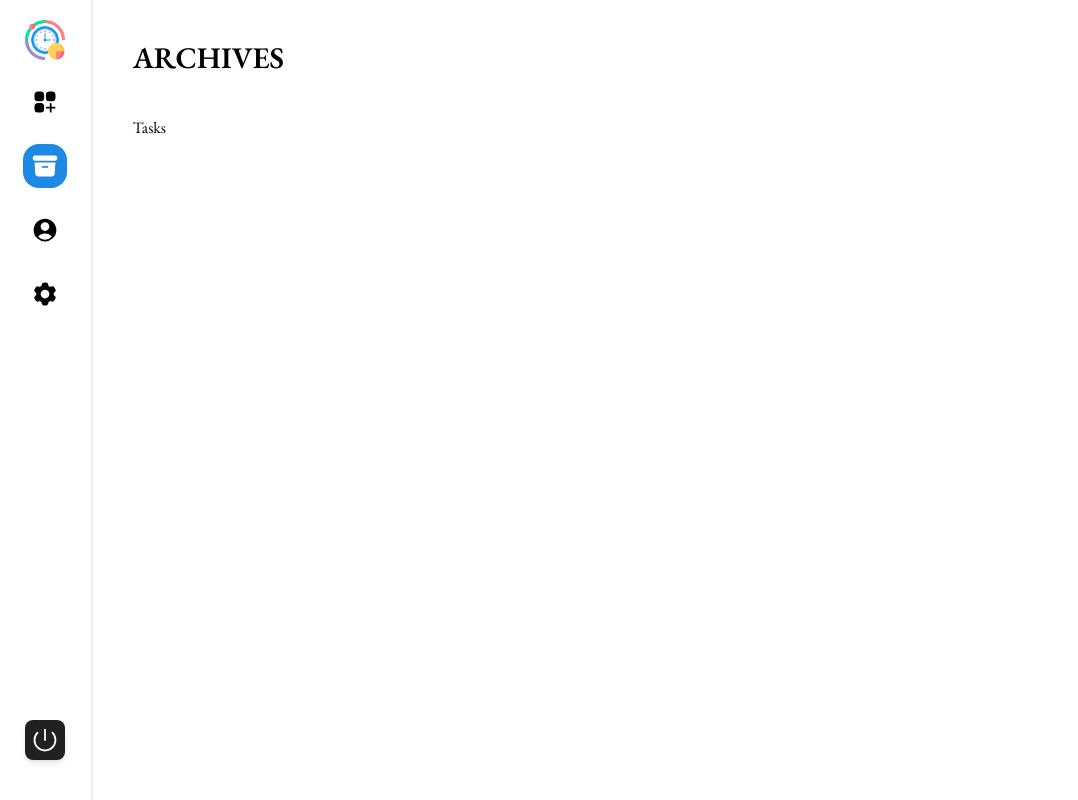
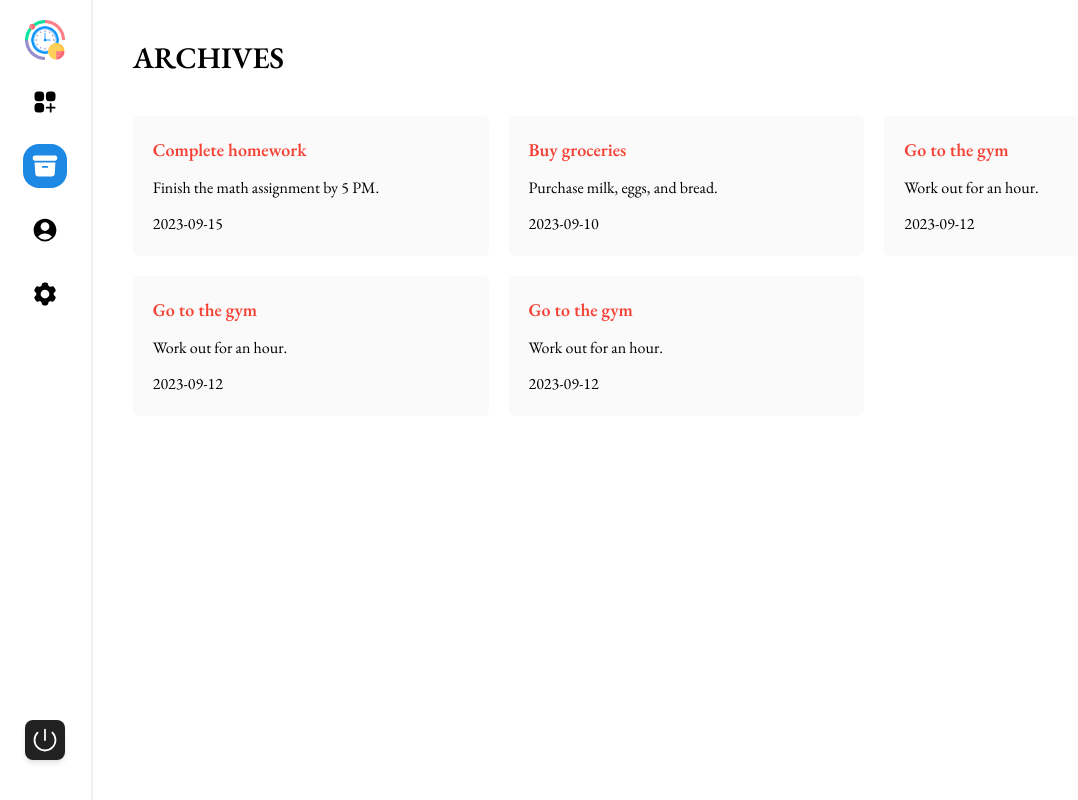
Before and after one commit to mfarhadattari/plan-perfect, a React (Vite) app: page /archive in a window 1280 px wide. Shown: the whole page, without its empty margins (0-1078 px from the left). Built offline with nearby package versions, Linux system fonts and the light colour scheme.

Commit message:
archive card implemented and show dummy data on archive page

```diff
--- /dev/null
+++ b/src/components/ArchiveCard.jsx
@@ -0,0 +1,13 @@
+const ArchiveCard = ({ task }) => {
+  return (
+    <div className="bg-gray-100 bg-opacity-50 rounded-md p-5">
+      <h1 className="text-lg font-semibold mb-3 text-red-500">{task?.title}</h1>
+      <p className="mb-3">{task?.description}</p>
+      <div className="flex justify-between mt-3">
+        <p>{task?.date}</p>
+      </div>
+    </div>
+  );
+};
+
+export default ArchiveCard;
--- a/src/pages/ArchivePage.jsx
+++ b/src/pages/ArchivePage.jsx
@@ -1,11 +1,58 @@
+import ArchiveCard from "../components/ArchiveCard";
+
 const ArchivePage = () => {
+  const archives = [
+    {
+      _id: 1,
+      title: "Complete homework",
+      description: "Finish the math assignment by 5 PM.",
+      date: "2023-09-15",
+      userName: "Mohammad Farhad",
+      userEmail: "mfarhad.dev@gmail.com",
+    },
+    {
+      _id: 2,
+      title: "Buy groceries",
+      description: "Purchase milk, eggs, and bread.",
+      date: "2023-09-10",
+      userName: "Mohammad Farhad",
+      userEmail: "mfarhad.dev@gmail.com",
+    },
+    {
+      _id: 3,
+      title: "Go to the gym",
+      description: "Work out for an hour.",
+      date: "2023-09-12",
+      userName: "Mohammad Farhad",
+      userEmail: "mfarhad.dev@gmail.com",
+    },
+    {
+      _id: 4,
+      title: "Go to the gym",
+      description: "Work out for an hour.",
+      date: "2023-09-12",
+      userName: "Mohammad Farhad",
+      userEmail: "mfarhad.dev@gmail.com",
+    },
+    {
+      _id: 5,
+      title: "Go to the gym",
+      description: "Work out for an hour.",
+      date: "2023-09-12",
+      userName: "Mohammad Farhad",
+      userEmail: "mfarhad.dev@gmail.com",
+    },
+  ];
+
   return (
     <div className="h-screen px-5 md:px-10 pt-10">
       <div>
         <h1 className="font-semibold text-3xl uppercase">Archives</h1>
       </div>
       <div className="grid grid-col-1 md:grid-cols-2 lg:grid-cols-3 gap-5 mt-10">
-        <div>Tasks</div>
+        {archives?.map((task) => (
+          <ArchiveCard key={task._id} task={task} />
+        ))}
       </div>
     </div>
   );
```
